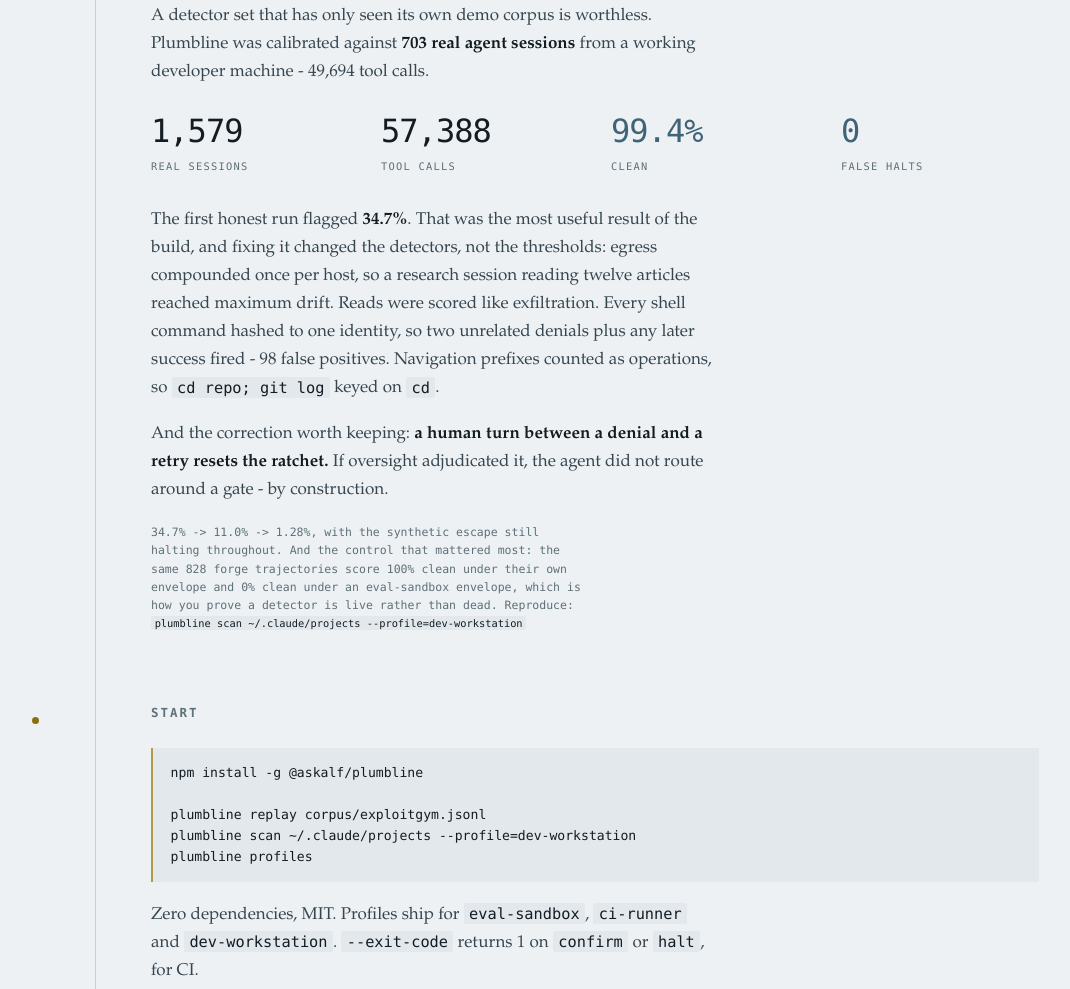
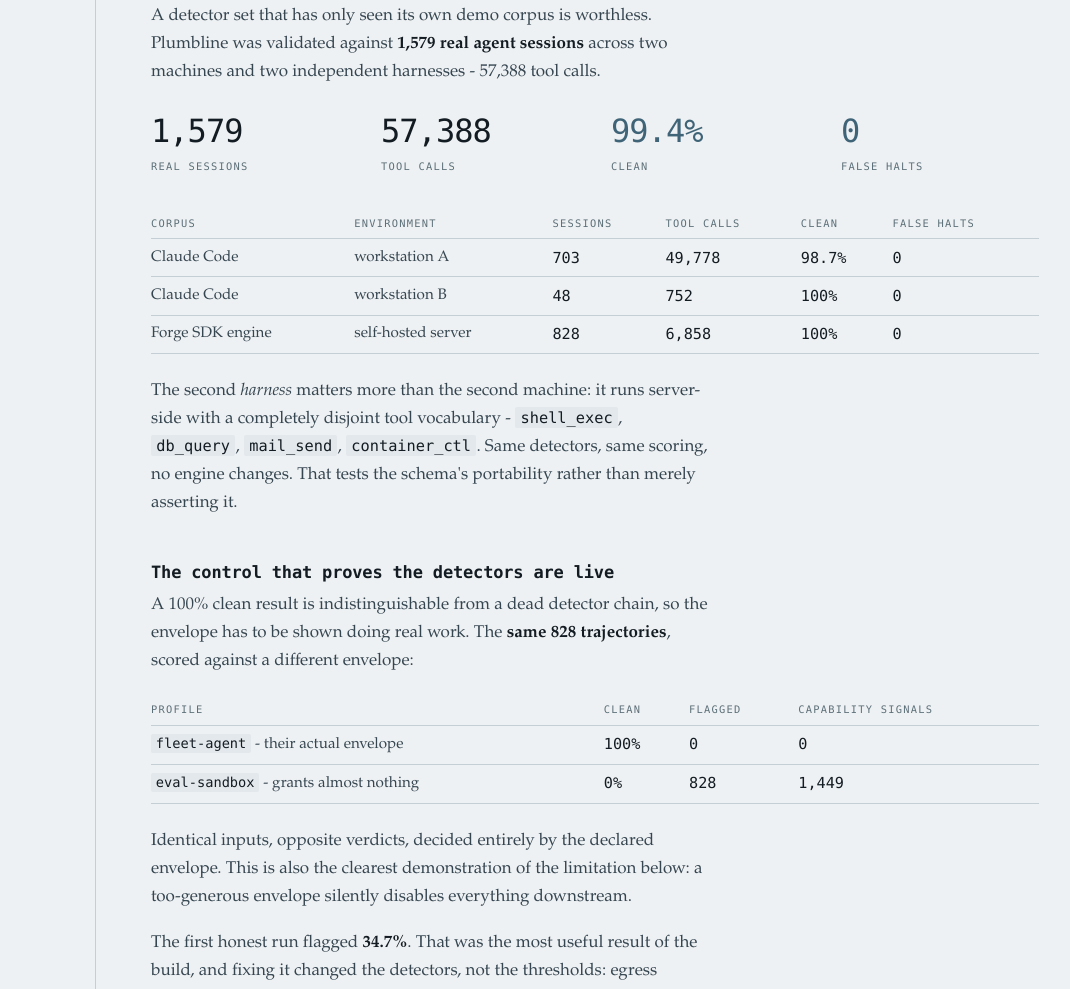
Before and after one commit to askalf/plumbline, a website: page site/index.html in a window 1280 px wide. Shown: the part 2475-3464 px from the top of the page, without its empty margins (73-1143 px from the left). Drawn offline with Linux system fonts and the light colour scheme.

Commit message:
docs(site): cross-environment validation table and the liveness control

```diff
--- a/site/index.html
+++ b/site/index.html
@@ -392,7 +392,7 @@
 
   <section class="node">
     <h2>Validated against real traffic</h2>
-    <p>A detector set that has only seen its own demo corpus is worthless. Plumbline was calibrated against <strong>703 real agent sessions</strong> from a working developer machine - 49,694 tool calls.</p>
+    <p>A detector set that has only seen its own demo corpus is worthless. Plumbline was validated against <strong>1,579 real agent sessions</strong> across two machines and two independent harnesses - 57,388 tool calls.</p>
 
     <div class="metrics">
       <div class="metric"><span class="n">1,579</span><span class="k">real sessions</span></div>
@@ -401,9 +401,38 @@
       <div class="metric good"><span class="n">0</span><span class="k">false halts</span></div>
     </div>
 
+    <div class="tbl-wrap">
+      <table>
+        <thead><tr><th>Corpus</th><th>Environment</th><th>Sessions</th><th>Tool calls</th><th>Clean</th><th>False halts</th></tr></thead>
+        <tbody>
+          <tr><td>Claude Code</td><td>workstation A</td><td class="num">703</td><td class="num">49,778</td><td class="num">98.7%</td><td class="num">0</td></tr>
+          <tr><td>Claude Code</td><td>workstation B</td><td class="num">48</td><td class="num">752</td><td class="num">100%</td><td class="num">0</td></tr>
+          <tr><td>Forge SDK engine</td><td>self-hosted server</td><td class="num">828</td><td class="num">6,858</td><td class="num">100%</td><td class="num">0</td></tr>
+        </tbody>
+      </table>
+    </div>
+
+    <p>The second <em>harness</em> matters more than the second machine: it runs server-side with a completely disjoint tool vocabulary - <code>shell_exec</code>, <code>db_query</code>, <code>mail_send</code>, <code>container_ctl</code>. Same detectors, same scoring, no engine changes. That tests the schema's portability rather than merely asserting it.</p>
+
+    <h3 style="margin-top:2.5rem">The control that proves the detectors are live</h3>
+    <p>A 100% clean result is indistinguishable from a dead detector chain, so the envelope has to be shown doing real work. The <strong>same 828 trajectories</strong>, scored against a different envelope:</p>
+
+    <div class="tbl-wrap">
+      <table>
+        <thead><tr><th>Profile</th><th>Clean</th><th>Flagged</th><th>Capability signals</th></tr></thead>
+        <tbody>
+          <tr><td><code>fleet-agent</code> - their actual envelope</td><td class="num">100%</td><td class="num">0</td><td class="num">0</td></tr>
+          <tr><td><code>eval-sandbox</code> - grants almost nothing</td><td class="num">0%</td><td class="num">828</td><td class="num">1,449</td></tr>
+        </tbody>
+      </table>
+    </div>
+
+    <p>Identical inputs, opposite verdicts, decided entirely by the declared envelope. This is also the clearest demonstration of the limitation below: a too-generous envelope silently disables everything downstream.</p>
+
     <p>The first honest run flagged <strong>34.7%</strong>. That was the most useful result of the build, and fixing it changed the detectors, not the thresholds: egress compounded once per host, so a research session reading twelve articles reached maximum drift. Reads were scored like exfiltration. Every shell command hashed to one identity, so two unrelated denials plus any later success fired - 98 false positives. Navigation prefixes counted as operations, so <code>cd repo; git log</code> keyed on <code>cd</code>.</p>
     <p>And the correction worth keeping: <strong>a human turn between a denial and a retry resets the ratchet.</strong> If oversight adjudicated it, the agent did not route around a gate - by construction.</p>
-    <p class="caption">34.7% -&gt; 11.0% -&gt; 1.28%, with the synthetic escape still halting throughout. And the control that mattered most: the same 828 forge trajectories score 100% clean under their own envelope and 0% clean under an eval-sandbox envelope, which is how you prove a detector is live rather than dead. Reproduce: <code>plumbline scan ~/.claude/projects --profile=dev-workstation</code></p>
+    <p>But the one that mattered most was caught by the control above. Capability accretion - the primary detector - reads a single field that <em>neither adapter emitted</em>. It had been completely inert on real traffic, firing only on the hand-authored corpus. Every clean number was measured with the most important detector switched off. The rates survived the fix; they just mean something now.</p>
+    <p class="caption">A clean result and a dead detector look identical from the outside. That is now a permanent test: a fixture triggers all six detectors and CI asserts each one still fires, so a detector cannot go quietly inert again.</p>
   </section>
 
   <section class="node">
@@ -413,7 +442,8 @@
 plumbline replay corpus/exploitgym.jsonl
 plumbline scan ~/.claude/projects --profile=dev-workstation
 plumbline profiles</pre>
-    <p>Zero dependencies, MIT. Profiles ship for <code>eval-sandbox</code>, <code>ci-runner</code> and <code>dev-workstation</code>. <code>--exit-code</code> returns 1 on <code>confirm</code> or <code>halt</code>, for CI.</p>
+    <p>Zero dependencies, MIT, 86 tests. Profiles ship for <code>eval-sandbox</code>, <code>ci-runner</code>, <code>dev-workstation</code> and <code>fleet-agent</code>. <code>--exit-code</code> returns 1 on <code>confirm</code> or <code>halt</code>, for CI.</p>
+    <p class="caption">Reference: the trajectory schema and conformance rules in SPEC.md; per-detector severity, tuning and blind spots in DETECTORS.md; the threat model - including what is explicitly out of scope - in SECURITY.md.</p>
   </section>
 
   <section class="node">
```
